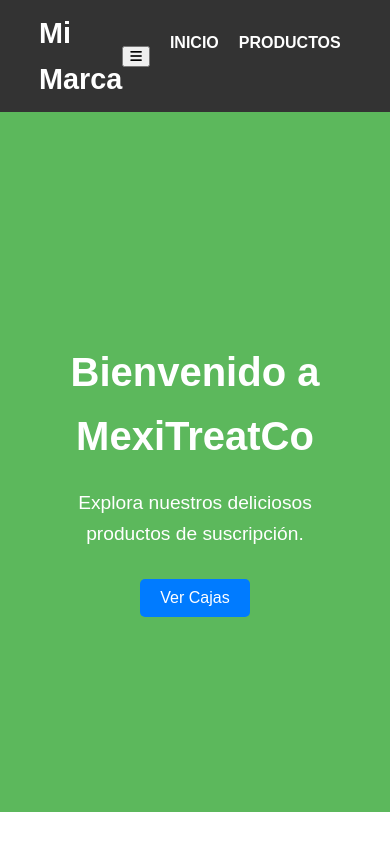
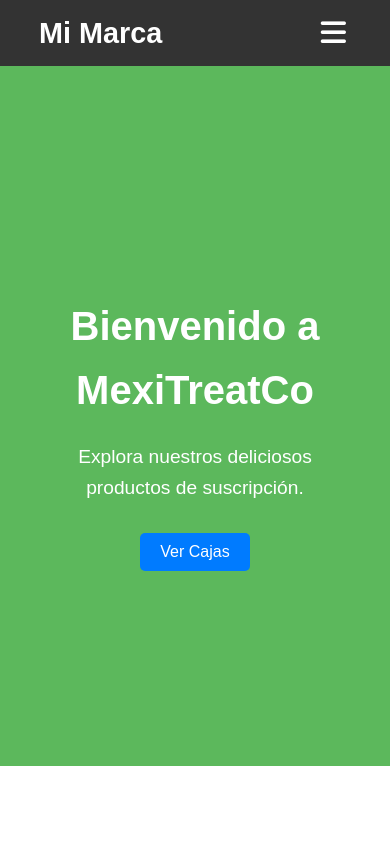
Before and after one commit to Drworm82/MexiTreatCo, a plain HTML site: page index.html in a window 390 px wide. Shown: the top 843 px of the page. Drawn offline with Linux system fonts and the light colour scheme.

Commit message:
Update style.css

```diff
--- a/style.css
+++ b/style.css
@@ -67,7 +67,7 @@ button.cta-button:hover {
     list-style: none;
     padding: 0;
     margin: 0;
-    display: flex;
+    display: flex; /* Menú en línea por defecto para escritorio */
 }
 
 .main-nav ul li {
@@ -140,10 +140,6 @@ button.cta-button:hover {
 /* --- ESTILOS PARA LAS TARJETAS DE PRODUCTO (CSS Grid) --- */
 .product-grid {
     display: grid; /* Activa el modo Grid */
-    /* Crea columnas que se auto-ajustan:
-       - minmax(280px, 1fr): cada columna tendrá al menos 280px, pero crecerá para ocupar el espacio disponible.
-       - repeat(auto-fit, ...): crea tantas columnas como quepan.
-    */
     grid-template-columns: repeat(auto-fit, minmax(280px, 1fr));
     gap: 30px; /* Espacio entre las tarjetas */
     padding: 20px 0;
@@ -272,6 +268,77 @@ button.cta-button:hover {
 }
 
 
+/* --- ESTILOS PARA LA RESPONSIVIDAD DEL MENÚ (MÓVIL) --- */
+
+/* Por defecto, ocultar el botón de hamburguesa en escritorio */
+.menu-toggle {
+    display: none;
+    background: none;
+    border: none;
+    font-size: 1.8em;
+    color: #fff;
+    cursor: pointer;
+    padding: 5px;
+}
+
+/* Media Query para pantallas pequeñas (ej. móviles) */
+@media (max-width: 768px) {
+    #main-header .container {
+        flex-wrap: wrap; /* Permite que los elementos se envuelvan a la siguiente línea */
+        justify-content: space-between; /* Mantiene logo y toggle separados */
+    }
+
+    .logo {
+        flex-grow: 1; /* Permite que el logo ocupe el espacio restante */
+    }
+
+    /* Mostrar el botón de hamburguesa en móviles */
+    .menu-toggle {
+        display: block;
+    }
+
+    /* Ocultar la navegación principal por defecto en móviles */
+    .main-nav {
+        width: 100%; /* Ocupa todo el ancho disponible */
+        order: 3; /* Asegura que el nav vaya debajo de logo y toggle */
+        max-height: 0; /* Oculta el menú */
+        overflow: hidden; /* Corta el contenido extra */
+        transition: max-height 0.3s ease-out; /* Transición para abrir/cerrar */
+    }
+
+    .main-nav ul {
+        flex-direction: column; /* Apila los enlaces verticalmente */
+        text-align: center;
+        background: #2b2b2b; /* Fondo para el menú desplegado */
+        padding: 10px 0;
+    }
+
+    .main-nav ul li {
+        margin: 0; /* Elimina el margen horizontal */
+        border-bottom: 1px solid #444; /* Separador entre enlaces */
+    }
+
+    .main-nav ul li:last-child {
+        border-bottom: none;
+    }
+
+    .main-nav ul li a {
+        padding: 15px 0; /* Más padding para hacer los enlaces más tocables */
+        display: block; /* Para que el padding ocupe todo el ancho del li */
+    }
+
+    /* Clase para mostrar el menú móvil cuando está abierto */
+    .main-nav.active {
+        max-height: 300px; /* Suficiente altura para mostrar todos los enlaces. Ajusta si tienes muchos */
+    }
+
+    /* Asegurar que el contenido no quede debajo del menú sticky cuando está abierto en móvil */
+    body.menu-open {
+        padding-top: 120px; /* Ajusta según la altura de tu menú desplegado */
+    }
+}
+
+
 /* Footer */
 footer {
     background: #222;
```
